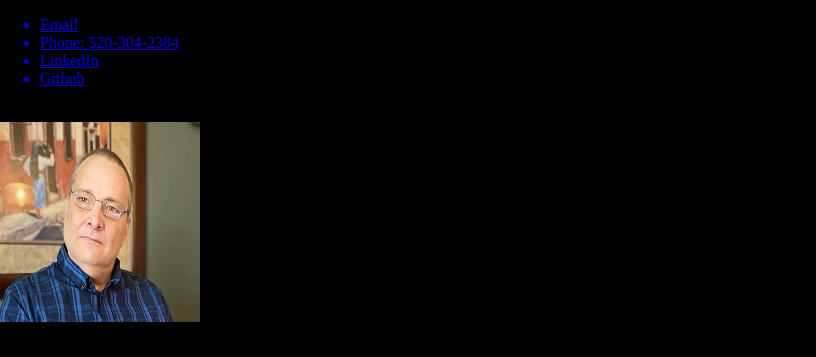
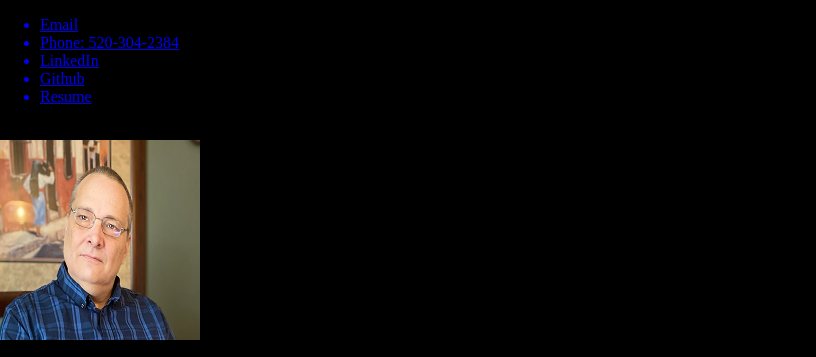
Before and after one commit to bradfan/Portfolio, a plain HTML site: page index.html in a window 1280 px wide. Shown: the top 357 px of the page, without its empty margins (0-816 px from the left). Drawn offline with Linux system fonts and the light colour scheme.

Commit message:
add resume

```diff
--- a/index.html
+++ b/index.html
@@ -22,6 +22,7 @@
             <a href="tel:520-304-2384"><li>Phone: 520-304-2384</li></a>
             <a href="https://www.linkedin.com/in/brad-tomlinson-90210/" target="blank"><li>LinkedIn</li></a>
             <a href="https://github.com/bradfan" target="blank"><li>Github</li></a>
+            <a href="https://drive.google.com/file/d/1XUXm46d8D-63uvcl7VKwCBYiSriAjOza/view?usp=sharing" target="blank"><li>Resume</li></a>
          </ul>
       </nav>
              <div class="my_name ">Brad Tomlinson</div>
```
